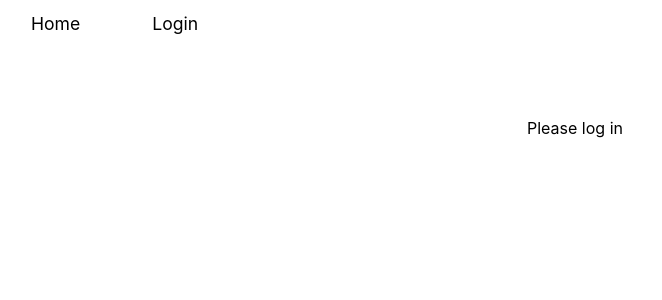
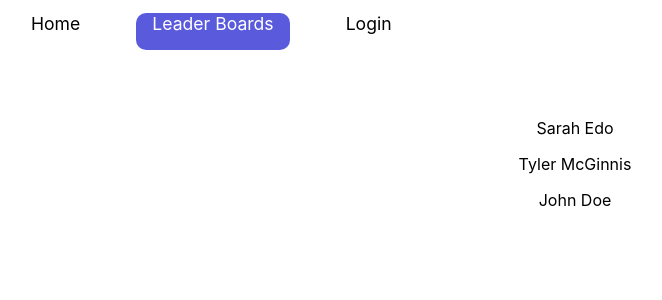
Before and after one commit to OmerCohenAviv/Would-You-Rather-App-, a React (Create React App) app: page /leaderboard in a window 1280 px wide. Shown: the top 300 px of the page, without its empty margins (65-727 px from the left). Built offline with nearby package versions, Linux system fonts and the light colour scheme.

Commit message:
leaderboards workin (Gettin the correct obj) need to make a component to display it

```diff
--- a/src/App.js
+++ b/src/App.js
@@ -19,7 +19,7 @@ class App extends Component {
   render() {
     let routes = (
       <Switch>
-        <Route path='/leaderboards' component={LeaderBoard} />
+        <Route path='/leaderboard' component={LeaderBoard} />
         <Route path='/newquestion' component={NewQuestion} />
         <Route path='/login' component={Login} />
         <Route path='/logout' component={Logout} />
--- a/src/components/Navigation/NavigationItems/NavigationItems.js
+++ b/src/components/Navigation/NavigationItems/NavigationItems.js
@@ -7,6 +7,7 @@ const navigationItems = (props) => {
     let routes = (
         <ul className={classes.Main}>
             <NavigationItem to='/' text='Home' />
+            <NavigationItem to='/leaderboard' text='Leader Boards' />
             <NavigationItem to='/login' text='Login' />
         </ul>
 
@@ -16,6 +17,7 @@ const navigationItems = (props) => {
             <ul className={classes.Main}>
                 <NavigationItem to='/' text='Home' />
                 <NavigationItem to='/newQuestion' text='New Question' />
+                <NavigationItem to='/leaderboard' text='Leader Boards' />
                 <NavigationItem to='/myProfile' text={props.currentUser.name} avatar={props.currentUser.avatarURL} />
                 <NavigationItem to='/logout' text='Logout' />
             </ul>
--- a/src/containers/LeaderBoard/LeaderBoard.js
+++ b/src/containers/LeaderBoard/LeaderBoard.js
@@ -1,14 +1,28 @@
-import React, {Component} from 'react';
+import React, { Component } from 'react';
+
+import { connect } from 'react-redux';
 
 class LeaderBoard extends Component {
     render() {
+        console.log(this.props.allUsers)
+        const allUsers = [...this.props.allUsers]
+        let displayUsers = []
+        for (let user of allUsers) {
+            displayUsers.push(user)
+        };
+        displayUsers = displayUsers.map(user => <p key={user.id}> {user.name} </p>)
         return (
-            <div>UnAnswered Questions.</div>
+            <div>{displayUsers}</div>
         );
+    };
+};
+
+const mapStateToProps = state => {
+    return {
+        allUsers: state.users.allUsers
     };
 };
 
 
 
-
-export default LeaderBoard;
+export default connect(mapStateToProps)(LeaderBoard);
```
